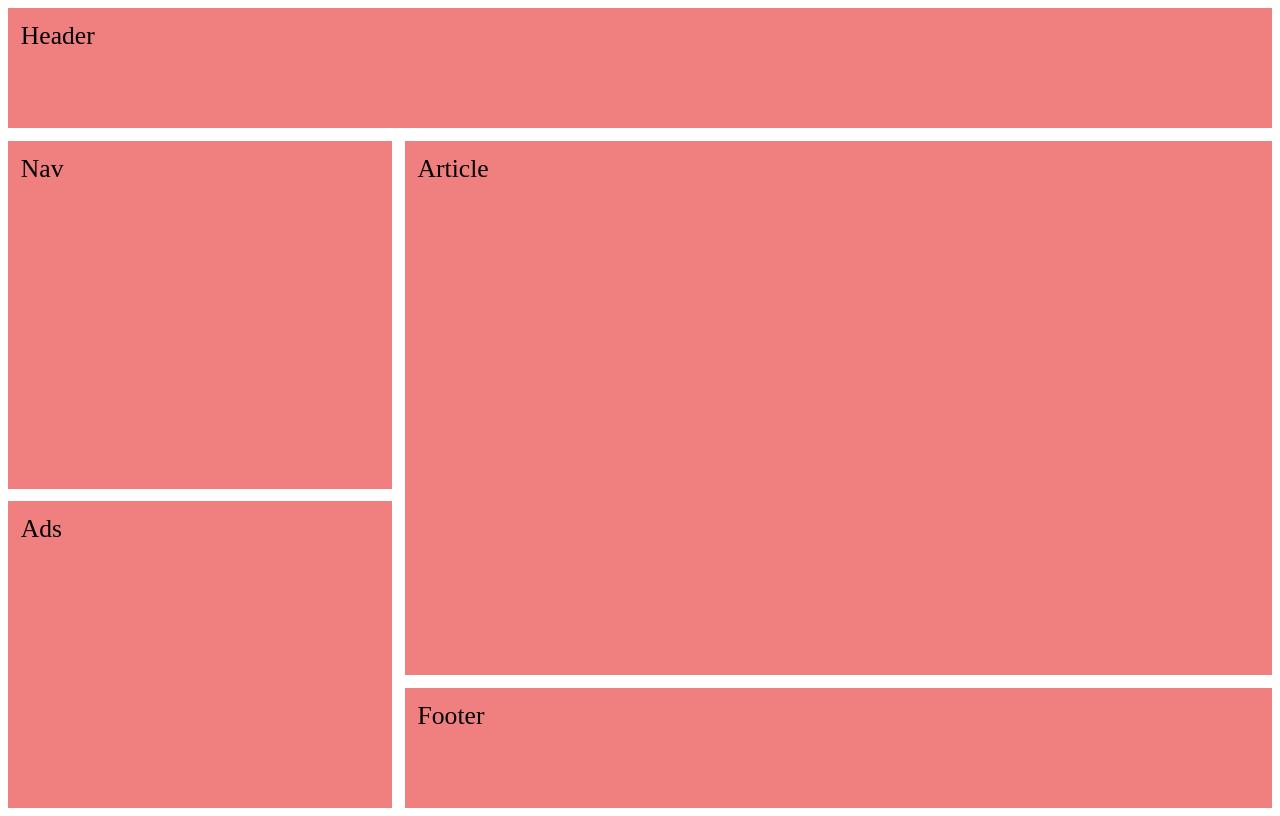
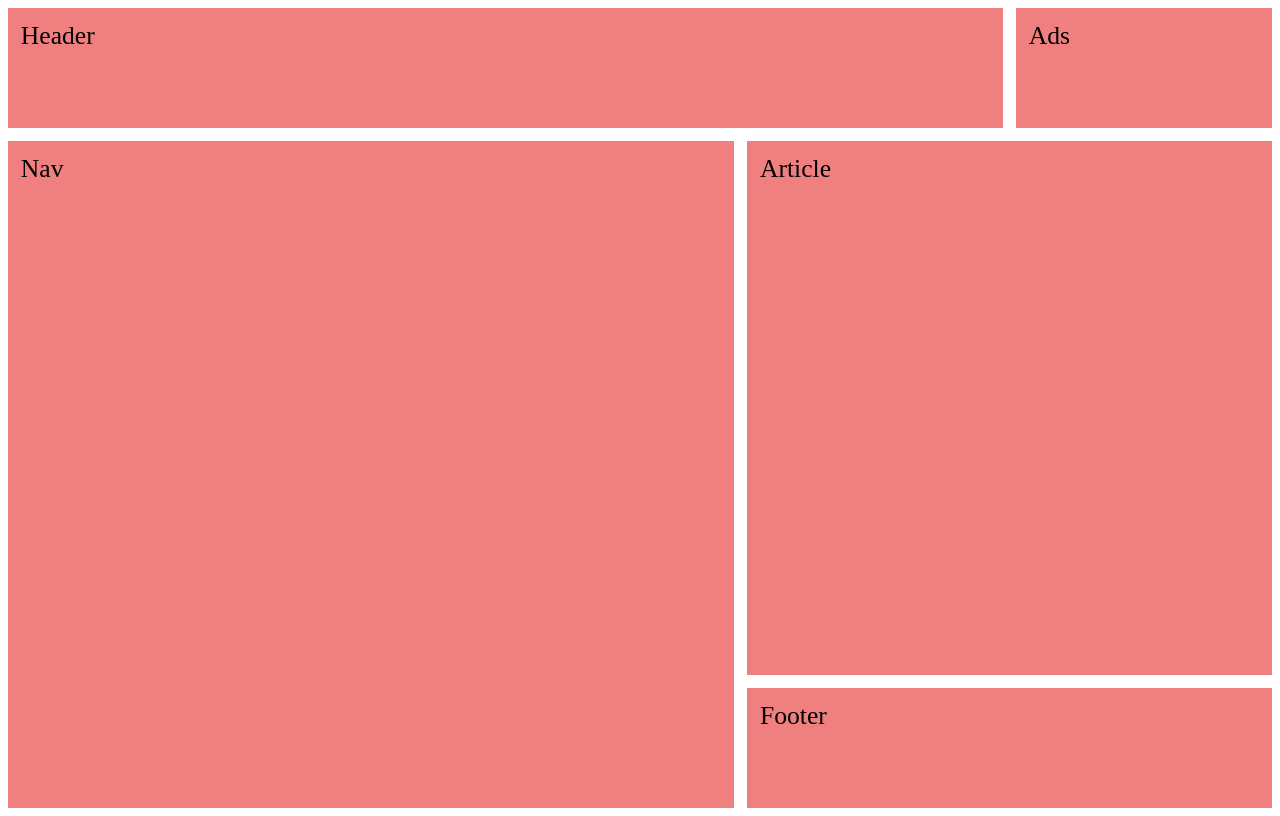
Before and after one commit to Rick799/grid101, a website built with Vite: page 01_website-layouts/index.html in a window 1280 px wide. Built offline with nearby package versions, Linux system fonts and the light colour scheme.

Commit message:
01_website_layouts: layout 10

```diff
--- a/01_website-layouts/index.html
+++ b/01_website-layouts/index.html
@@ -5,7 +5,7 @@
     <meta http-equiv="X-UA-Compatible" content="IE=edge" />
     <meta name="viewport" content="width=device-width, initial-scale=1.0" />
     <link rel="stylesheet" href="style.css" />
-    <title>Grid Website Layout 9</title>
+    <title>Grid Website Layout 10</title>
   </head>
   <body>
     <header>Header</header>
--- a/01_website-layouts/style.css
+++ b/01_website-layouts/style.css
@@ -1,11 +1,10 @@
 body {
   display: grid;
-  grid-template: 15vh  2fr 1fr  15vh / 30vw 1fr ;
+  grid-template: 15vh  1fr  15vh / 1fr 20vw 20vw ;
   grid-template-areas:
-    "header header "
-    "nav article  "
-    "ads article "
-    "ads footer ";
+    "header header ads"
+    "nav article article"
+    "nav footer footer ";
   gap: 1vw;
   height: 100vh;
 }
```
